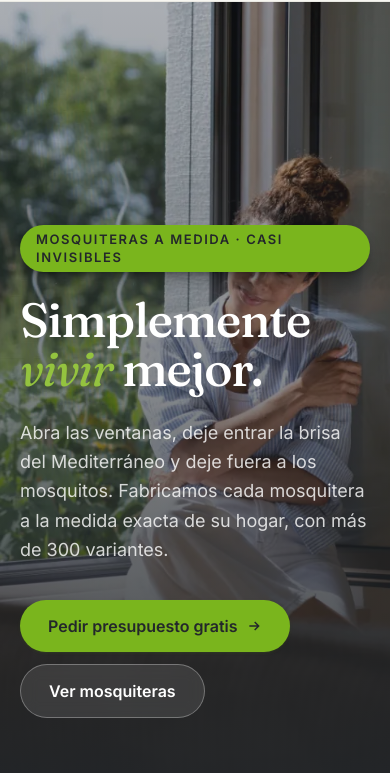
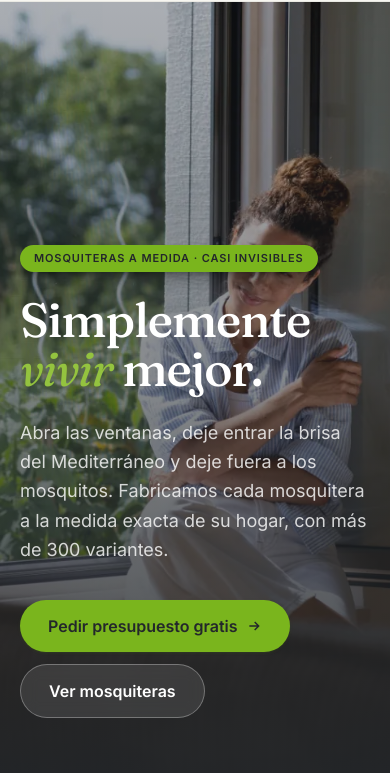
Before and after one commit to malledirekt/netec, a website: page public/index.html in a window 390 px wide. Shown: the part 71-844 px from the top of the page. Drawn offline with nearby package versions, Linux system fonts and the light colour scheme; files that its build step writes are made by us from their sources.

Commit message:
Hero-Störer: auf dem Handy einzeilig
Co-Authored-By: Claude Opus 5.5 <noreply@anthropic.com>
Claude-Session: https://claude.ai/code/session_01EvGq64qTNduMKCjZVyMghb

```diff
--- a/public/index.html
+++ b/public/index.html
@@ -75,7 +75,7 @@
 
         <div class="mx-auto w-full max-w-7xl px-5 pt-32 pb-14 lg:px-8 lg:py-24">
           <div class="max-w-2xl">
-            <p class="eyebrow flex-wrap gap-2.5"><span class="inline-flex items-center rounded-full bg-netec-500 px-4 py-1.5 text-[13px] tracking-[0.12em] text-ink shadow-lg shadow-black/30">Mosquiteras a medida · Casi invisibles</span></p>
+            <p class="eyebrow flex-wrap gap-2.5"><span class="inline-flex items-center rounded-full bg-netec-500 px-3.5 py-1.5 text-[11px] tracking-[0.08em] whitespace-nowrap text-ink shadow-lg shadow-black/30 sm:px-4 sm:text-[13px] sm:tracking-[0.12em]">Mosquiteras a medida · Casi invisibles</span></p>
             <h1 class="mt-6 font-display text-5xl leading-[1.02] font-medium tracking-tight text-balance sm:text-6xl xl:text-7xl">
               Simplemente <em class="font-normal text-netec-400">vivir</em> mejor.
             </h1>
```
